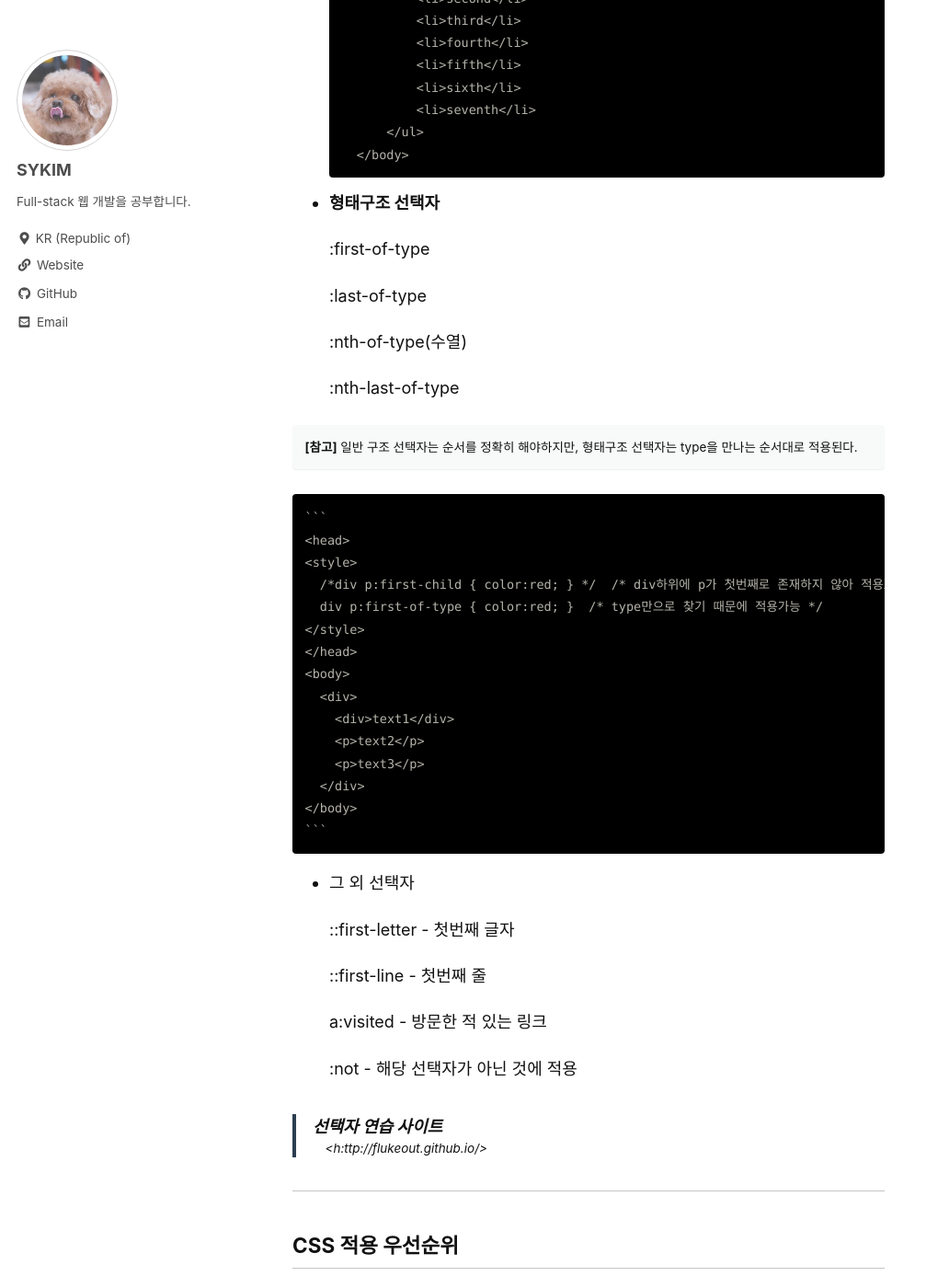
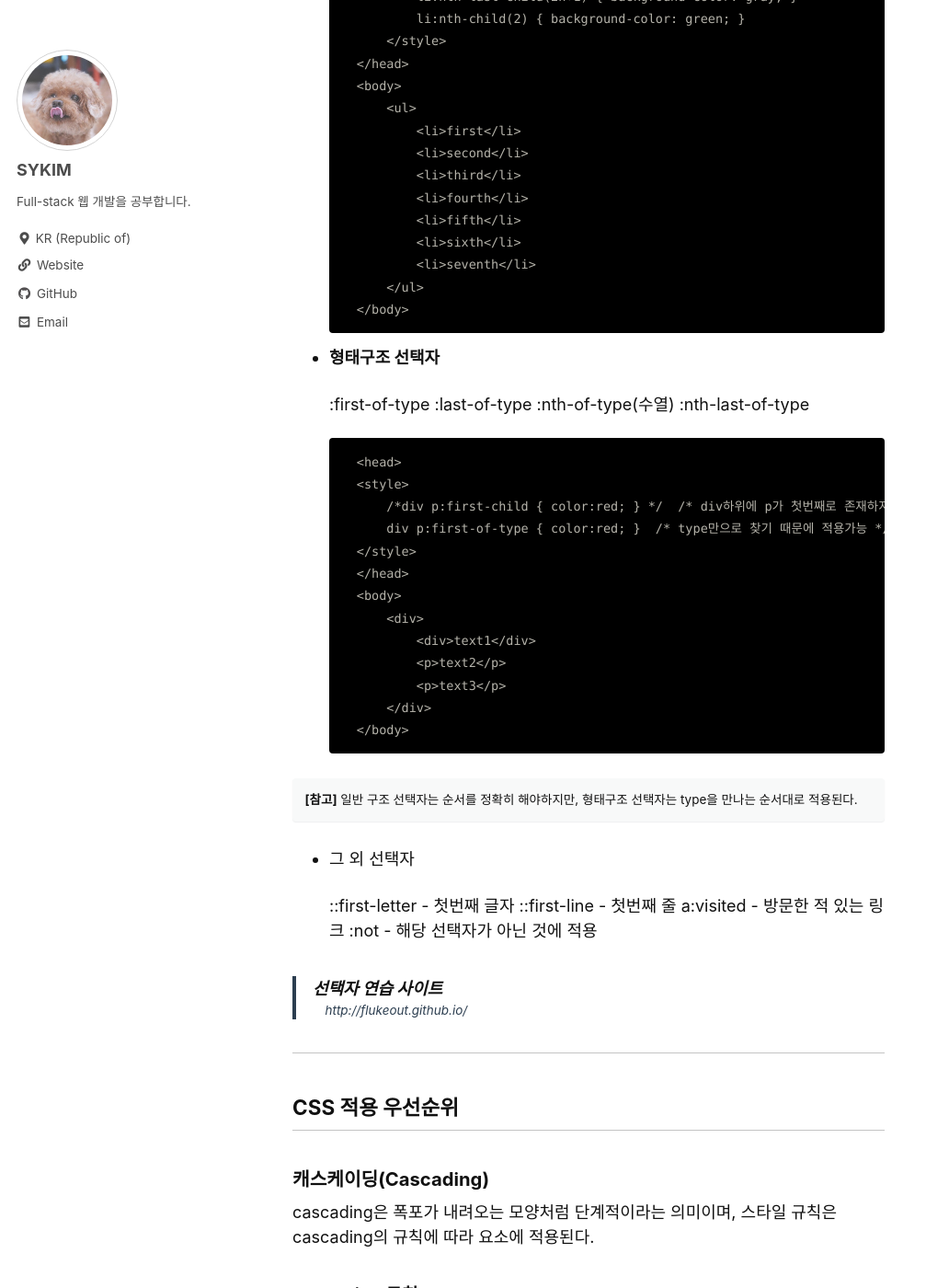
Before and after one commit to stothey0804/stothey0804.github.io, a Jekyll site: the page built from _posts/2020/etc/2020-07-27-css-cascading-style-sheets.md, in a window 1280 px wide and 1400 px high, scrolled down 5216 px. Shown: the whole window at 92% size, without its empty margins (0-1007 px from the left). Built offline with Jekyll 4.4.1, drawn with Linux system fonts in a browser that asks for light colours; cached includes are drawn as plain includes; comment, search, counter and statistics services are not loaded; some of the changed text lies outside the part shown.

Commit message:
200727 14:41

````diff
--- a/_posts/2020/etc/2020-07-27-css-cascading-style-sheets.md
+++ b/_posts/2020/etc/2020-07-27-css-cascading-style-sheets.md
@@ -242,47 +251,39 @@ tag와 id가 아닌 것을 그룹핑할 때 (해당 클래스를 가진 태그
 * **형태구조 선택자**
 
 	:first-of-type
+	:last-of-type
+	:nth-of-type(수열)
+	:nth-last-of-type
 
-	:last-of-type
-
-	:nth-of-type(수열)
-
-	:nth-last-of-type
+	```
+	<head>
+	<style>
+		/*div p:first-child { color:red; } */  /* div하위에 p가 첫번째로 존재하지 않아 적용X */
+		div p:first-of-type { color:red; }  /* type만으로 찾기 때문에 적용가능 */
+	</style>
+	</head>
+	<body>
+		<div>
+			<div>text1</div>
+			<p>text2</p>
+			<p>text3</p>
+		</div>
+	</body>
+	```
 
 **[참고]** 일반 구조 선택자는 순서를 정확히 해야하지만, 형태구조 선택자는 type을 만나는 순서대로 적용된다.
 {: .notice}
 
-
-	```
-	<head>
-	<style>
-	  /*div p:first-child { color:red; } */  /* div하위에 p가 첫번째로 존재하지 않아 적용X */
-	  div p:first-of-type { color:red; }  /* type만으로 찾기 때문에 적용가능 */
-	</style>
-	</head>
-	<body>
-	  <div>
-	    <div>text1</div>
-	    <p>text2</p>
-	    <p>text3</p>
-	  </div>
-	</body>
-	```
-
-
 * 그 외 선택자
 
 	::first-letter - 첫번째 글자
-
 	::first-line - 첫번째 줄
-
 	a:visited - 방문한 적 있는 링크
-
 	:not - 해당 선택자가 아닌 것에 적용
 
 
 >선택자 연습 사이트
-> : <h:ttp://flukeout.github.io/>
+> : <http://flukeout.github.io/>
 
 - - -
 ## CSS 적용 우선순위
@@ -305,9 +306,14 @@ p#page { color: red !important; }
 <p id="page" style="color:blue">Lorem impusm dolor sit.</p> // red 적용
 ```
 
-	* 출처
+
+* **출처**
+
 	제작자, 사용자, 사용자 에이전트(user agent)로 구분하며, 현재는 사용자 작성 스타일을 지원하지 않는 추세이므로 생략.
 	제작자 지정 스타일 > 사용자 에이전트(브라우저 내장 CSS)
+
+<br>
+
 
 ##### 2. 구체성
 
@@ -345,6 +351,8 @@ div#page { ... }  /* 0,1,0,1 */
 
  뒤에 선언된 규칙일 수록 우선한다.
 
+<br>
+
  > edwith 부스트코스
  > : <https://www.edwith.org/boostcourse-ui/lecture/33517/>
 
````
Also changed, not shown: other parts of _posts/2020/etc/2020-07-27-css-cascading-style-sheets.md (+9 -0 lines).
